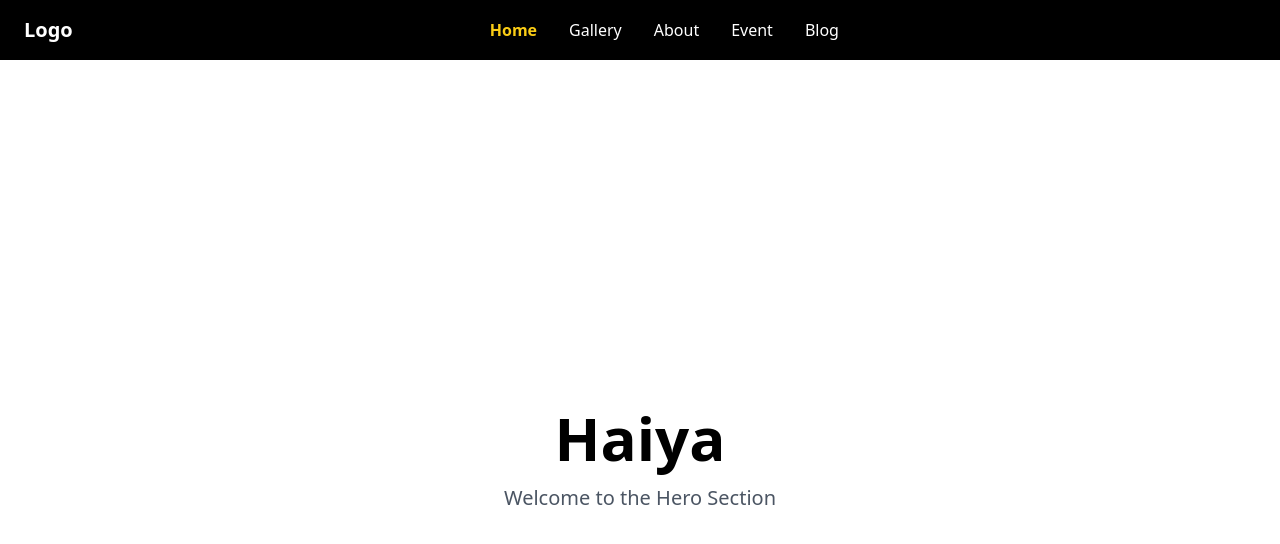
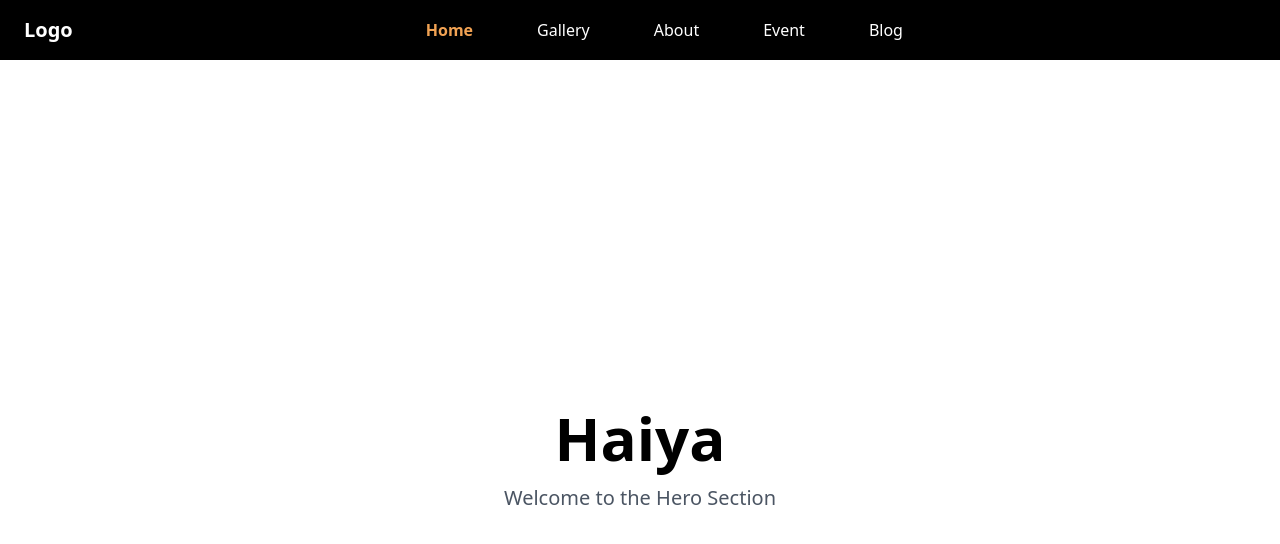
Before and after one commit to honey16/Parchayi, a React (Vite) app: page / in a window 1280 px wide. Shown: the top 544 px of the page. Built offline with nearby package versions, Linux system fonts and the light colour scheme.

Commit message:
improved navbar

```diff
--- a/src/components/utilities/Navbar.jsx
+++ b/src/components/utilities/Navbar.jsx
@@ -18,13 +18,13 @@ function Navbar() {
       <div className="text-white bg-black sticky top-0 flex items-center justify-between px-6 py-4">
         <p className="text-xl font-bold">Logo</p>
 
-        <div className="hidden sm:flex flex-1 justify-center space-x-8">
+        <div className="hidden sm:flex flex-1 justify-center space-x-16">
           {items.map((item) => (
             <NavLink
               key={item.path}
               to={item.path}
               className={({ isActive }) =>
-                `hover:text-gray-400 ${isActive ? 'text-yellow-400 font-bold' : 'text-white'}`
+                `hover:text-gray-400 ${isActive ? 'text-orange font-bold' : 'text-white'}`
               }
             >
               {item.name}
--- a/src/components/utilities/Sidebar.jsx
+++ b/src/components/utilities/Sidebar.jsx
@@ -21,8 +21,8 @@ function Sidebar({ isOpen, onClose, items }) {
             key={item.path}
             to={item.path}
             className={({ isActive }) =>
-              `text-white text-lg hover:text-yellow-400 ${
-                isActive ? 'text-yellow-400 font-bold' : ''
+              `text-lg hover:text-gray-400 ${
+                isActive ? 'text-orange font-bold' : 'text-white'
               }`
             }
             onClick={onClose}
```
